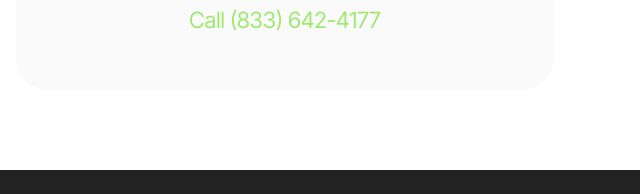
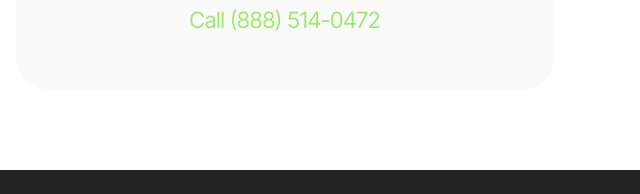
Before and after one commit to johnmiller0467/robi-n, a plain HTML site: page contacts.html in a window 1280 px wide. Shown: the part 1092-1286 px from the top of the page, 640-1280 px from the left. Drawn offline with Linux system fonts and the light colour scheme; files whose address does not match are found by name.

Commit message:
Update contacts.html

```diff
--- a/contacts.html
+++ b/contacts.html
@@ -115,7 +115,7 @@
                         </h4>
                         <p class="mbr-text mbr-fonts-style mb-2 display-4">24x7 Call Us</p>
                         <h5 class="link mbr-black mbr-fonts-style display-7">
-                            <a href="tel:+1 (833) 642-4177" class="text-primary">Call (833) 642-4177</a></h5>
+                            <a href="tel:+1 (888) 514-0472" class="text-primary">Call (888) 514-0472</a></h5>
                     </div>
                 </div>
             </div>
```
